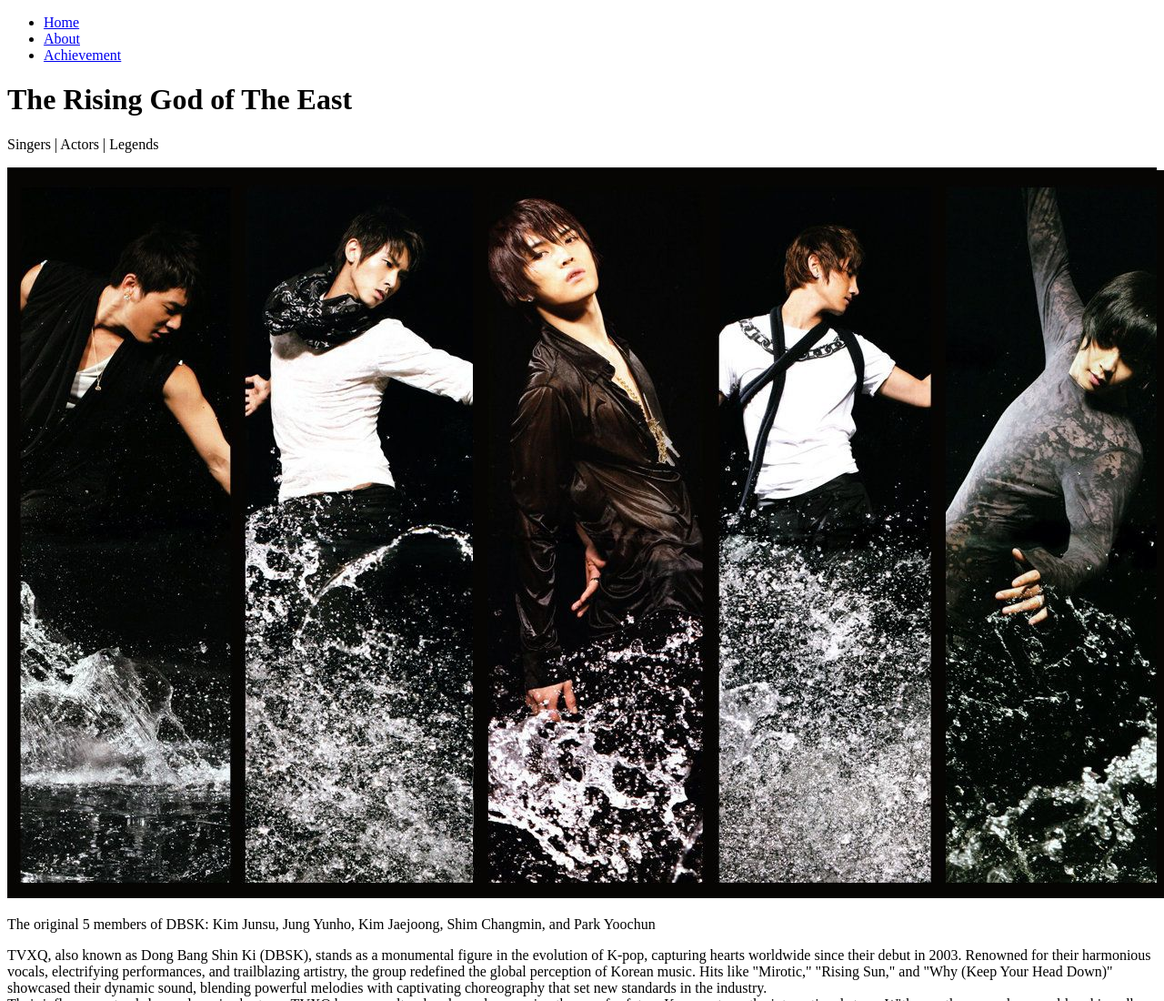
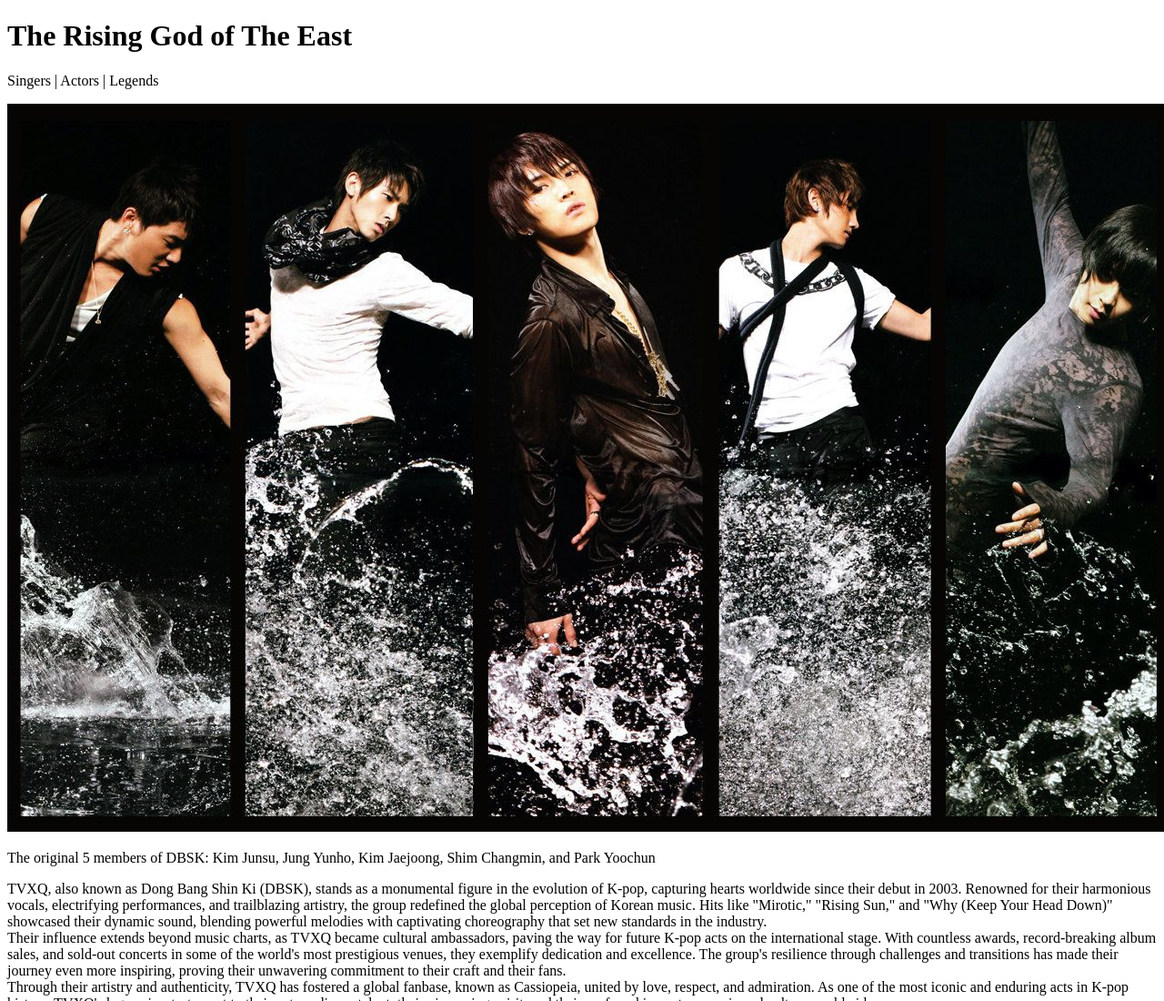
Before and after one commit to vnguyen1217/TributePage, a plain HTML site: page index.html in a window 1280 px wide. Shown: the top 1100 px of the page at 91% size. Drawn offline with Linux system fonts and the light colour scheme.

Commit message:
update index page

```diff
--- a/index.html
+++ b/index.html
@@ -7,17 +7,9 @@
 <meta charset="utf-8">
     </head>
     <body>
-        <header>
-            <ul>
-                <li> <a href="index.html">Home</a></li>
-                <li><a href="about.html"> About</a> </li>
-                <li><a href="achievement.html">Achievement</a></li>
-            </ul>
-        </header>
         <main id="main">
             <h1 id="title">The Rising God of The East</h1>
             <p>Singers | Actors | Legends</p>
-            <div class="divider"></div>
             <div id="img-div">
                 <img src="images/cover-photo.jpg" id="image" alt="picture of DBSK">
                 <div id="img-caption">
```
Also changed, not shown: about.html (deleted), achievement.html (deleted), styles.css (line endings or trailing spaces).
